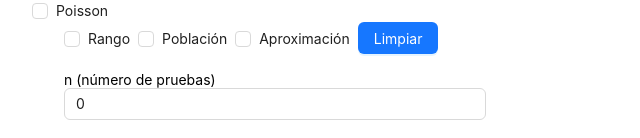
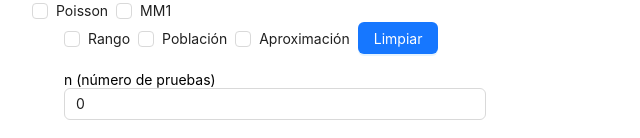
Before and after one commit to Sergio-Moran/binomial_distribution, a Next.js app: page / in a window 1280 px wide. Shown: the top 138 px of the page, without its empty margins (0-640 px from the left). Built offline with nearby package versions, Linux system fonts and the light colour scheme.

Commit message:
Method mm1

```diff
--- a/components/Index.jsx
+++ b/components/Index.jsx
@@ -5,6 +5,7 @@ import BiasChart from "./BiasChart";
 import BinomialDistribution from "./BinomialDistribution";
 import Calculator from "./Calculator";
 import Chart from "./Chart";
+import Mm1 from "./Mm1";
 import Poisson from "./Poisson";
 import TableComponent from "./TableComponent";
 
@@ -15,14 +16,29 @@ const style = {
 
 const Index = () => {
   const [poisson, setPoisson] = useState(false);
+  const [mmOne, setMmOne] = useState(false);
   let poissonVariable = false;
+  let mmOneVariable = false;
+  let methodVariable = "";
 
   const onPoisson = () => {
     setPoisson(!poisson);
   };
 
+  const onMm1 = () => {
+    setMmOne(!mmOne);
+  };
+
   if (poisson) {
     poissonVariable = true;
+    mmOneVariable = false;
+    methodVariable = "poisson";
+  } else if (mmOne) {
+    mmOneVariable = true;
+    poissonVariable = false;
+    methodVariable = "mm1";
+  } else {
+    methodVariable = "";
   }
 
   const binomial = (
@@ -41,10 +57,38 @@ const Index = () => {
     </>
   );
 
+  const mm1 = (
+    <>
+      <Col className="gutter-row" span={14}>
+        <Mm1 />
+      </Col>
+    </>
+  );
+
+  const method = () => {
+    switch (methodVariable) {
+      case "poisson":
+        return poison;
+        break;
+
+      case "mm1":
+        return mm1;
+        break;
+
+      case "":
+        return binomial;
+        break;
+      default:
+        break;
+    }
+  };
+
   return (
     <div className={styles.container}>
       <Checkbox onChange={onPoisson}>Poisson</Checkbox>
-      {poissonVariable ? poison : binomial}
+      <Checkbox onChange={onMm1}>MM1</Checkbox>
+      {method()}
+      {/* {poissonVariable ? poison : binomial} */}
     </div>
   );
 };
--- /dev/null
+++ b/components/Mm1.jsx
@@ -0,0 +1,192 @@
+import { Checkbox, Col, Input, Row } from "antd";
+import React, { useState } from "react";
+import styles from "../styles/Home.module.css";
+import Mm1Calculator from "./Mm1Calculator";
+
+const style = {
+  background: "#0092ff",
+  padding: "8px 0",
+};
+
+const Mm1 = () => {
+  const [min, setMin] = useState(false);
+  const [poblation, setPoblation] = useState(false);
+  const [data, setData] = useState({
+    halfService: 0,
+    averageArrival: 0,
+    ws: 0,
+    wq: 0,
+    ls: 0,
+    lq: 0,
+    poblation: 0,
+  });
+  let typePoblation = true;
+
+  const onMin = () => {
+    setMin(!min);
+  };
+
+  const onPoblation = () => {
+    setPoblation(!poblation);
+  };
+
+  const handlChange = (name, value) => {
+    setData({
+      ...data,
+      [name]: value,
+    });
+  };
+
+  if (poblation) {
+    typePoblation = false;
+  }
+
+  const normal = (
+    <>
+      <Row gutter={[16, 24]}>
+        <Col className="gutter-row" span={24}>
+          <label>
+            Media de Servicio
+            <Input
+              type="number"
+              id="halfService"
+              value={data.halfService}
+              onChange={(e) => handlChange(e.target.id, e.target.value)}
+            />
+          </label>
+        </Col>
+      </Row>
+      <br />
+      <Row gutter={[16, 24]}>
+        <Col className="gutter-row" span={24}>
+          <label>
+            Media de Llegada
+            <Input
+              type="number"
+              id="averageArrival"
+              value={data.averageArrival}
+              onChange={(e) => handlChange(e.target.id, e.target.value)}
+            />
+          </label>
+        </Col>
+      </Row>
+      <br />
+      <Row gutter={[16, 24]}>
+        <Col className="gutter-row" span={24}>
+          <label>
+            Ws (promedio en el sistema)
+            <Input
+              type="number"
+              id="ws"
+              value={data.ws}
+              onChange={(e) => handlChange(e.target.id, e.target.value)}
+            />
+          </label>
+        </Col>
+      </Row>
+      <br />
+      <Row gutter={[16, 24]}>
+        <Col className="gutter-row" span={24}>
+          <label>
+            Wq (promedio de espera en cola)
+            <Input
+              type="number"
+              id="wq"
+              value={data.wq}
+              onChange={(e) => handlChange(e.target.id, e.target.value)}
+            />
+          </label>
+        </Col>
+      </Row>
+      <br />
+      <Row gutter={[16, 24]}>
+        <Col className="gutter-row" span={24}>
+          <label>
+            Ls (número medio de clientes en el sistema)
+            <Input
+              type="number"
+              id="ls"
+              value={data.ls}
+              onChange={(e) => handlChange(e.target.id, e.target.value)}
+            />
+          </label>
+        </Col>
+      </Row>
+      <br />
+      <Row gutter={[16, 24]}>
+        <Col className="gutter-row" span={24}>
+          <label>
+            Lq (número medio de clientes en cola)
+            <Input
+              type="number"
+              id="lq"
+              value={data.lq}
+              onChange={(e) => handlChange(e.target.id, e.target.value)}
+            />
+          </label>
+        </Col>
+      </Row>
+      <br />
+      <Row gutter={[16, 24]}>
+        <Col className="gutter-row" span={24}>
+          <label>
+            Poblacion
+            <Input
+              type="number"
+              id="poblation"
+              value={data.lq}
+              onChange={(e) => handlChange(e.target.id, e.target.value)}
+            />
+          </label>
+        </Col>
+      </Row>
+      <br />
+    </>
+  );
+
+  const poblation0 = (
+    <>
+      <Row gutter={[16, 24]}>
+        <Col className="gutter-row" span={24}>
+          <label>
+            Probabilidad de Poblacion 0
+            <Input
+              type="number"
+              id="poblation"
+              value={data.halfService}
+              onChange={(e) => handlChange(e.target.id, e.target.value)}
+            />
+          </label>
+        </Col>
+      </Row>
+      <br />
+    </>
+  );
+
+  return (
+    <>
+      <Row gutter={[16, 24]}>
+        <div className={styles.container}>
+          <Col className="gutter-row" span="all">
+            <Checkbox onChange={onMin}>Minutos</Checkbox>
+            <Checkbox onChange={onPoblation}>Poblacion 0</Checkbox>
+            {typePoblation ? normal : poblation0}
+            <Row gutter={[16, 24]}>
+              <Col className="gutter-row" span={24}>
+                <label>
+                  <Mm1Calculator
+                    props={data}
+                    checkMin={min}
+                    checkPoblation={poblation}
+                  />
+                </label>
+              </Col>
+            </Row>
+          </Col>
+        </div>
+      </Row>
+    </>
+  );
+};
+
+export default Mm1;
--- /dev/null
+++ b/components/Mm1Calculator.jsx
@@ -0,0 +1,44 @@
+import React, { useState } from "react";
+import { Button, Col, Row } from "antd";
+import Cards from "./Cards";
+import { mm1 } from "../js/mm1";
+
+const Mm1Calculator = ({ props, checkMin, checkPoblation }) => {
+  const [size, setSize] = useState("large");
+  const [result, setResult] = useState();
+  const [flag, setFlag] = useState();
+
+  const onMath = () => {
+    try {
+      let results = mm1(
+        Number(props.halfService),
+        Number(props.averageArrival),
+        Number(props.ws),
+        Number(props.wq),
+        Number(props.ls),
+        Number(props.lq),
+        Number(props.poblation),
+        checkMin,
+        checkPoblation
+      );
+      setResult(results);
+      setFlag(results.flag);
+    } catch (error) {
+      console.log(error);
+    }
+  };
+
+  return (
+    <>
+      <Button type="primary" size={size} onClick={onMath}>
+        Calcular
+      </Button>
+      <div>
+        <br />
+        <Cards result={result} flag={flag} />
+      </div>
+    </>
+  );
+};
+
+export default Mm1Calculator;
--- /dev/null
+++ b/js/mm1.js
@@ -0,0 +1,50 @@
+const mm1 = (
+  halfService,
+  averageArrival,
+  ws,
+  wq,
+  ls,
+  lq,
+  poblation,
+  checkMin,
+  checkPoblation
+) => {
+  let internalHalfService = 0;
+  let internalAverageArrival = 0;
+  let internalWs = 0;
+  let internalWq = 0;
+  let internalLs = 0;
+  let internalLq = 0;
+  let internalPoblation = 0;
+  if (
+    halfService == "" &&
+    averageArrival == "" &&
+    ws == "" &&
+    wq == "" &&
+    ls == "" &&
+    lq == "" &&
+    poblation == ""
+  ) {
+    return alert("Debe de ingresar datos");
+  }
+
+  if (checkMin) {
+    internalHalfService = Number(halfService / 60);
+    internalAverageArrival = Number(averageArrival / 60);
+    internalWs = Number(ws / 60);
+    internalWq = Number(wq / 60);
+  } else {
+    internalHalfService = Number(halfService);
+    internalAverageArrival = Number(averageArrival);
+    internalWs = Number(ws);
+    internalWq = Number(wq);
+  }
+
+  if (ws == "" || ws == 0) {
+    internalWs = Number(internalWq + 1 / internalHalfService);
+  } else if (wq == "" || wq == 0) {
+    internalWq = Number(internalWs - 1 / internalHalfService);
+  }
+};
+
+export { mm1 };
```
